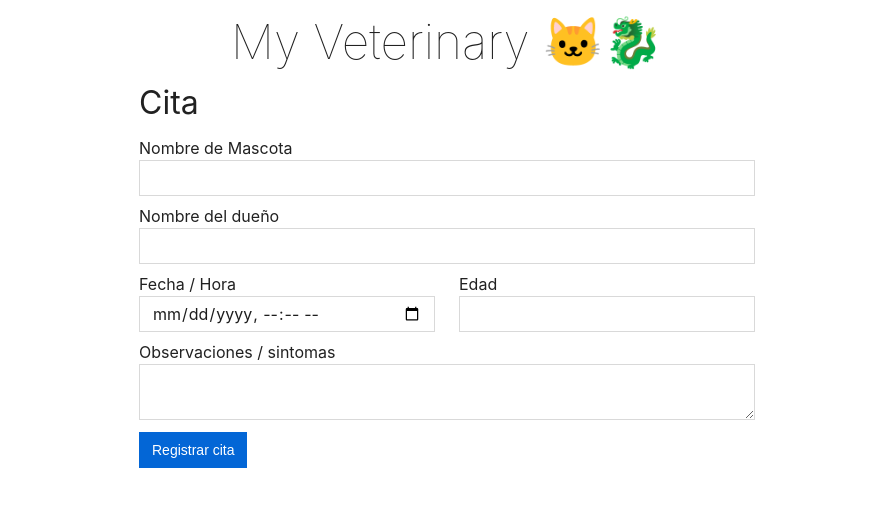
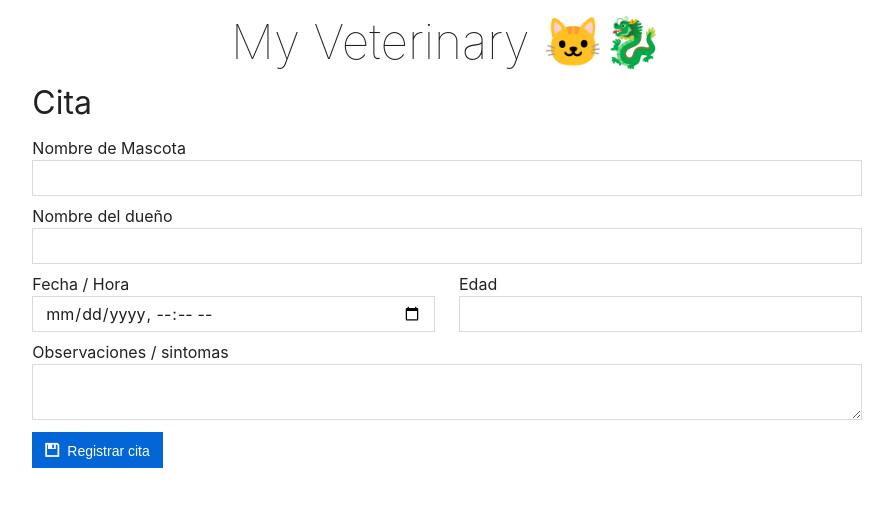
Before and after one commit to wlizama/my-veterinary-rjs, a React (Create React App) app: page / in a window 1280 px wide. Shown: the top 506 px of the page, without its empty margins (193-1086 px from the left). Built offline with nearby package versions, Linux system fonts and the light colour scheme.

Commit message:
arreglos menores layout cita

```diff
--- a/src/App.js
+++ b/src/App.js
@@ -1,5 +1,6 @@
 import React from 'react';
 import './styles/metro-4.2.43/css/metro-all.min.css';
+// import './styles/metro-4.2.43/css/metro-icons.min.css';
 import Header from "./components/Header"
 import Cita from "./components/Cita"
 
@@ -7,7 +8,7 @@ function App() {
 	return (
 		<div className="container-fluid">
 			<div className="row">
-				<div className="cell-md-6 offset-3">
+				<div className="cell-lg-8 offset-lg-2 cell-md-10 offset-md-1">
 					<Header titulo="My Veterinary 🐱‍🐉"></Header>
 					<Cita />
 				</div>
--- a/src/components/Cita/Cita.js
+++ b/src/components/Cita/Cita.js
@@ -117,11 +117,12 @@ class Cita extends Component {
                         </div>
                     </div>
                     <div className="row my-2">
-                        <div className="cell">
+                        <div className="cell-12">
                             <button
                                 type="submit"
                                 className="button primary"
                             >
+                                <span className="mif-floppy-disk pr-2"></span>
                                 Registrar cita
                             </button>
                         </div>
```
